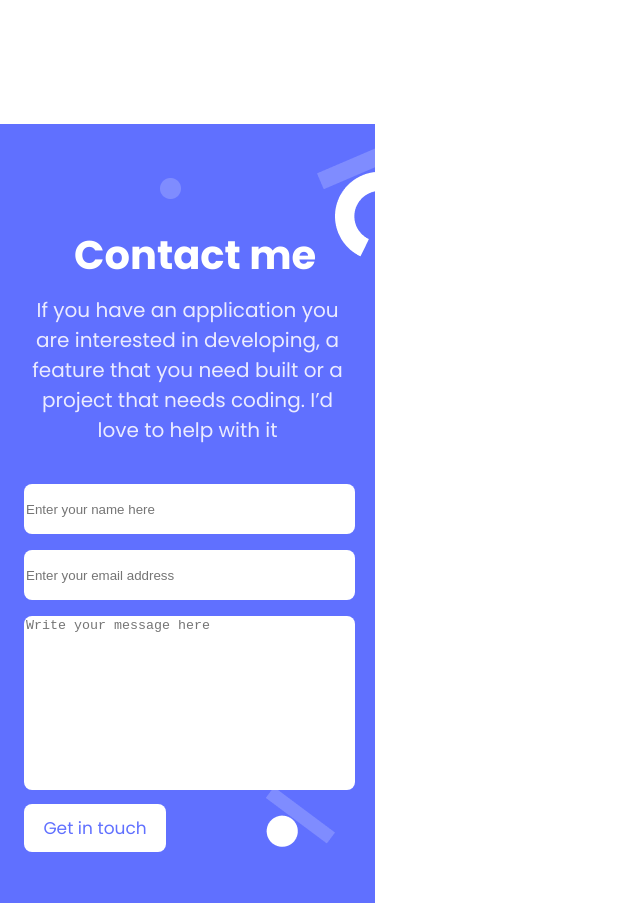
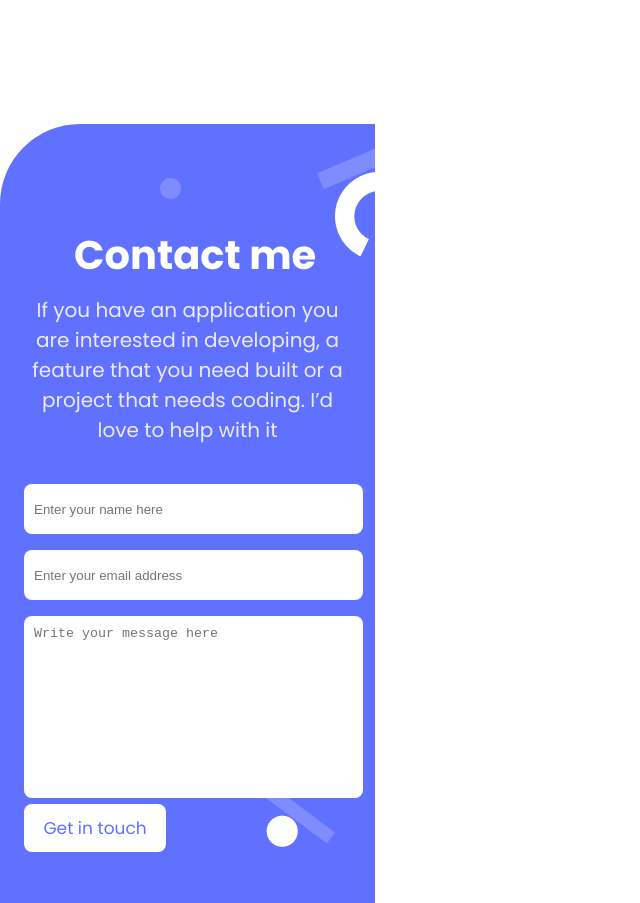
Before and after one commit to MesakDuduCoder/portfolio, a website: page index.html in a window 1280 px wide. Shown: the part 4434-5337 px from the top of the page, without its empty margins (0-640 px from the left). Drawn offline with Linux system fonts and the light colour scheme.

Commit message:
Add padding to form input fields

```diff
--- a/contact.css
+++ b/contact.css
@@ -13,6 +13,7 @@
   background-position: 160px 20px;
   padding: 0 24px;
   box-sizing: border-box;
+  border-top-left-radius: 80px;
 }
 
 .contact-header {
@@ -80,6 +81,7 @@
   border-radius: 8px;
   border-color: white;
   margin-bottom: 20px;
+  padding-left: 10px;
 }
 
 #mail {
@@ -88,6 +90,7 @@
   border-radius: 8px;
   border-color: white;
   margin-bottom: 18px;
+  padding-left: 10px;
 }
 
 #message {
@@ -98,6 +101,8 @@
   margin-bottom: 22px;
   resize: none;
   outline: none;
+  padding-left: 10px;
+  padding-top: 10px;
 }
 
 #button {
```
